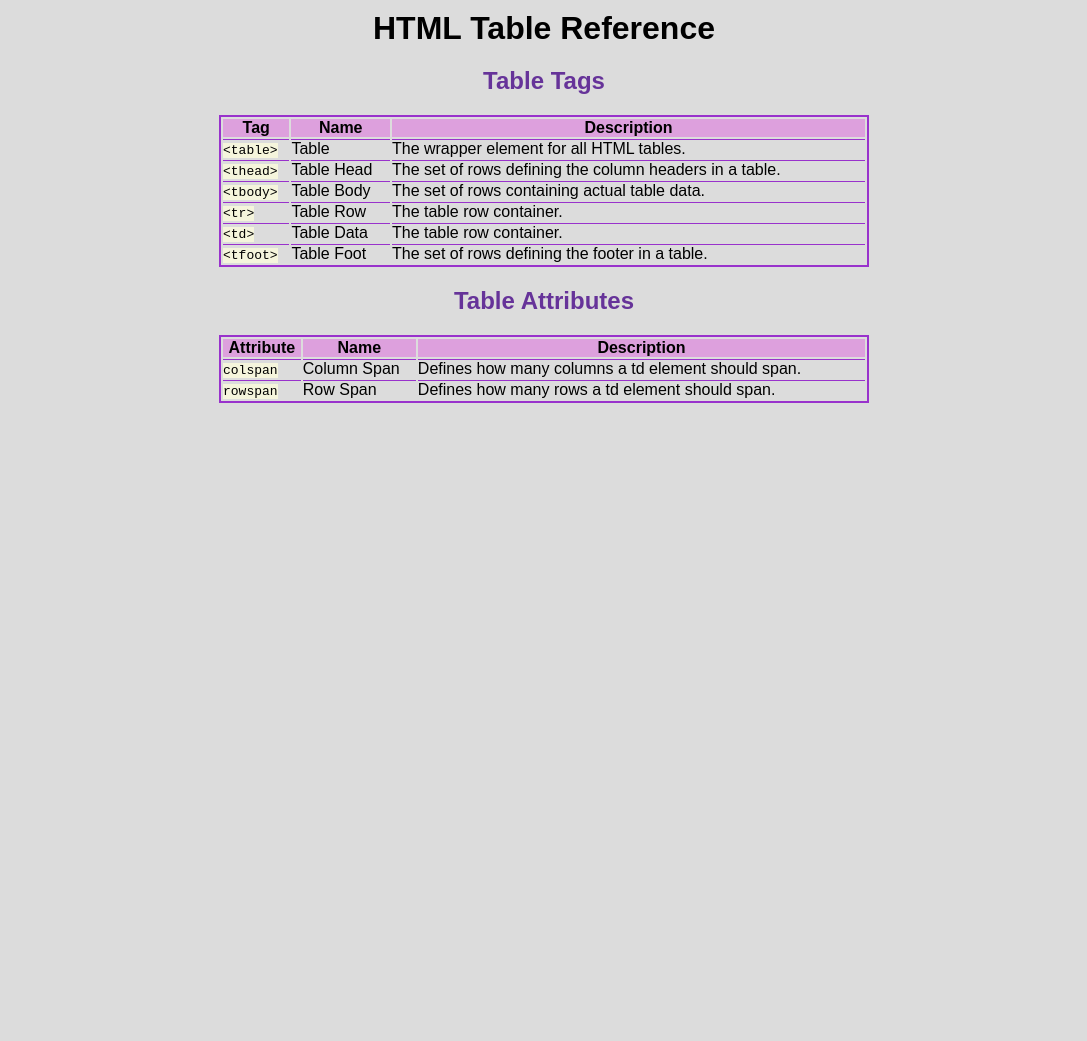
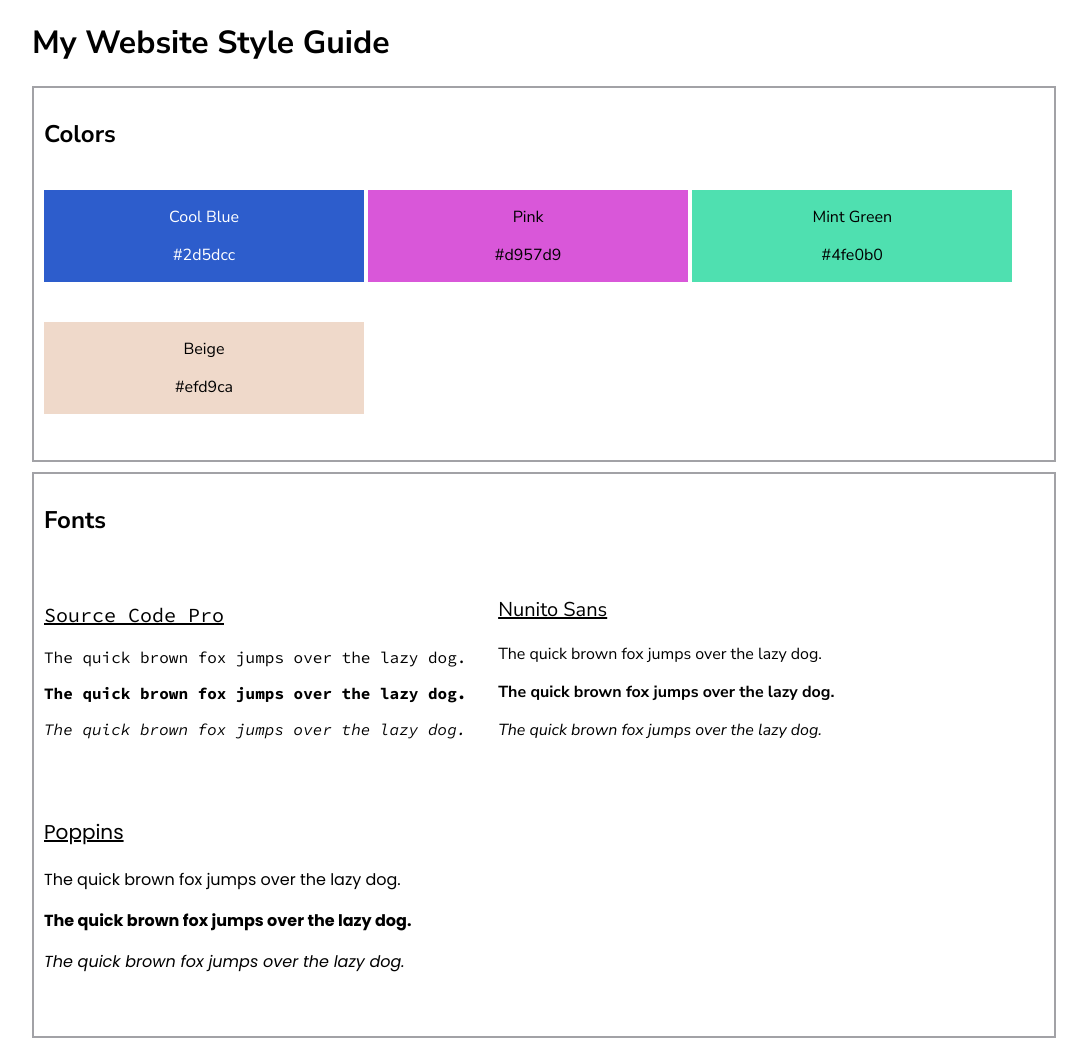
Before and after one commit to shreo1992-beep/newprojecttable, a plain HTML site: page index.html in a window 1280 px wide. Shown: the top 1041 px of the page, without its empty margins (96-1183 px from the left). Before the commit the page ends 800 px from the top, so only its background shows below. Drawn offline with Linux system fonts and the light colour scheme.

Commit message:
first message

```diff
--- a/index.html
+++ b/index.html
@@ -5,78 +5,92 @@
     <meta charset="UTF-8">
     <meta http-equiv="X-UA-Compatible" content="IE=edge">
     <meta name="viewport" content="width=device-width, initial-scale=1.0">
-    <link rel="stylesheet" href="styles.css">
-    <title>new project</title>
+
+    <link rel="preconnect" href="https://fonts.googleapis.com">
+    <link rel="preconnect" href="https://fonts.gstatic.com" crossorigin>
+    <link href="https://fonts.googleapis.com/css2?family=Source+Code+Pro:ital,wght@0,400;0,700;1,400&display=swap"
+        rel="stylesheet">
+    <link href="https://fonts.googleapis.com/css2?family=Nunito+Sans:ital,wght@0,400;0,700;1,400&display=swap"
+        rel="stylesheet">
+    <link href="https://fonts.googleapis.com/css2?family=Poppins:ital,wght@0,400;0,700;1,400&display=swap"
+        rel="stylesheet">
+    <link rel="stylesheet" href="style.css">
+    <title>website style guide</title>
 </head>
 
 <body>
-    <header>
-        <h1>HTML Table Reference</h1>
-        <h2>Table Tags</h2>
-        <table>
-            <thead>
-                <tr>
-                    <th>Tag</th>
-                    <th>Name</th>
-                    <th>Description</th>
-                </tr>
-            <tbody>
-                <tr>
-                    <td><span class="code">&lt;table&gt;</span></td>
-                    <td>Table</td>
-                    <td>The wrapper element for all HTML tables.</td>
-                </tr>
-                <tr>
-                    <td><span class="code">&lt;thead&gt;</span></td>
-                    <td>Table Head</td>
-                    <td>The set of rows defining the column headers in a table.</td>
-                </tr>
-                <tr>
-                    <td><span class="code">&lt;tbody&gt;</span></td>
-                    <td>Table Body</td>
-                    <td>The set of rows containing actual table data.</td>
-                </tr>
-                <tr>
-                    <td><span class="code">&lt;tr&gt;</span></td>
-                    <td>Table Row</td>
-                    <td>The table row container.</td>
-                </tr>
-                <tr>
-                    <td><span class="code">&lt;td&gt;</span></td>
-                    <td>Table Data</td>
-                    <td>The table row container.</td>
-                </tr>
-                <tr>
-                    <td><span class="code">&lt;tfoot&gt;</span></td>
-                    <td>Table Foot</td>
-                    <td>The set of rows defining the footer in a table.</td>
-                </tr>
-            </tbody>
-            </thead>
-        </table>
-        <h2>Table Attributes</h2>
-        <table>
-            <thead>
-                <tr>
-                    <th>Attribute</th>
-                    <th>Name</th>
-                    <th>Description</th>
-                </tr>
-            <tbody>
-                <tr>
-                    <td><span class="code">colspan</span></td>
-                    <td>Column Span</td>
-                    <td>Defines how many columns a td element should span.</td>
-                </tr>
-                <tr>
-                    <td><span class="code">rowspan</span></td>
-                    <td>Row Span</td>
-                    <td>Defines how many rows a td element should span.</td>
-                </tr>
-            </tbody>
-            </thead>
-        </table>
-    </header>
+    <h1>My Website Style Guide</h1>
+    <section class="container">
+        <h1>Colors</h1>
+
+        <ul class="list">
+            <li class="Cool-Blue">
+                <p>Cool Blue</p>
+                <p>#2d5dcc</p>
+            </li>
+            <li class="Pink">
+                <p>Pink</p>
+                <p>#d957d9</p>
+            </li>
+            <li class="Mint-green">
+                <p>Mint Green</p>
+                <p>#4fe0b0</p>
+            </li>
+            <li class="Beige">
+                <p>Beige</p>
+                <p>#efd9ca</p>
+            </li>
+
+        </ul>
+
+    </section>
+
+    <section class="container">
+        <h1>Fonts</h1>
+        <ul class="list list2">
+            <li class="font-source ">
+                <p class="font-label">Source Code Pro</p>
+                <p class="font-regular">The quick brown fox jumps over the lazy dog.</p>
+                <p class="font-bold">The quick brown fox jumps over the lazy dog.</p>
+                <p class="font-italic">The quick brown fox jumps over the lazy dog.</p>
+            </li>
+            <li class="font-Nunito">
+                <p class="font-label">Nunito Sans</p>
+                <p class="font-regular">The quick brown fox jumps over the lazy dog.</p>
+                <p class="font-bold">The quick brown fox jumps over the lazy dog.</p>
+                <p class="font-italic">The quick brown fox jumps over the lazy dog.</p>
+            </li>
+            <li class="font-Poppins">
+                <p class="font-label">Poppins</p>
+                <p class="font-regular">The quick brown fox jumps over the lazy dog.</p>
+                <p class="font-bold">The quick brown fox jumps over the lazy dog.</p>
+                <p class="font-italic">The quick brown fox jumps over the lazy dog.</p>
+            </li>
+        </ul>
+    </section>
+    <section class="container">
+        <h1>Text styles</h1>
+    <secion class="Text-style">
+        <h1>H1: Main page heading</h1>
+        <ul>
+            <li>Font-weight: 700 (bold)</li>
+            <li>Font-size: 26px</li>
+            <li>Font-family: Nunito Sans</li>
+        </ul>
+        <h2>H2: Subheading</h2>
+        <ul>
+            <li>Font-weight: 500</li>
+            <li>Font-size: 18px</li>
+            <li>Font-family: Poppins</li>
+        </ul>
+        <p>P: Paragraph text</p>
+        <ul>
+            <li>Font-weight: 400 (regular)</li>
+            <li>Font-size: 14px</li>
+            <li>Font-family: Poppins</li>
+        </ul>
+    </secion>
+    </section>
 </body>
 
 </html>
--- /dev/null
+++ b/style.css
@@ -0,0 +1,98 @@
+body{
+    box-sizing: border-box;
+    margin:0 10%;
+    font-family: 'Nunito Sans', sans-serif;
+}
+.container
+{
+    border:solid 2px #a2a2a6;
+    padding:10px;
+    margin:10px auto;
+}
+
+.list li{
+    display:inline-block;
+    width:32%;
+    text-align:center;
+    margin: 20px auto;
+}
+.list{
+    padding:0px;
+}
+.Cool-Blue
+{
+    color:white;
+    background-color:rgba(45, 93, 204, 1);
+}
+.Pink
+{
+    background-color:rgba(217, 87, 217, 1);
+}
+.Mint-green
+{
+    background-color:rgba(79, 224, 176, 1);
+}
+.Beige
+{
+    background-color:rgba(239, 217, 202, 1);
+}
+.font-source
+{
+    font-family:'Source Code Pro', monospace;
+}
+
+.font-label
+{
+    text-decoration: underline;
+    font-size:20px;
+}
+.font-regular
+{
+    font-weight: 400;
+}
+.font-bold
+{
+    font-weight: 700;
+}
+.font-italic
+{
+    font-style: italic;
+}
+
+.inline-block
+{
+    display: inline-block;
+}
+.list2 li{
+   text-align: left!important;
+   width: 45%;
+}
+.font-Nunito
+{
+    font-family: 'Nunito Sans', sans-serif;
+}
+.font-Poppins
+{
+    font-family: 'Poppins', sans-serif;
+}
+
+.Text-style h1
+{
+    font-weight: 700;
+    font-family: 'Nunito Sans', sans-serif;;
+    font-size:32px;
+}
+
+.Text-style h2
+{
+    font-weight: 500;
+    font-family: 'Poppins', sans-serif;;
+    font-size:18px;
+}
+
+.Text-style p
+{
+    font-weight: 400;
+    font-family: 'Poppins', sans-serif;;
+    font-size:14px;
+}
--- a/styles.css
+++ /dev/null
@@ -1,49 +0,0 @@
-*{
-    margin: 0;
-    padding: 0;
-    box-sizing: border-box;
-}
-body{
-    background-color: gainsboro;
-    font-family: Arial,sans-serif;
-
-}
-
-header{
-    text-align: center;
-}
-header h1{
-    margin-top:10px;
-}
-
-header h2{
-    margin:20px 0;
-    color: rebeccapurple;
-}
-
-table
-{
-    margin: 0 auto;
-    border: 2px solid darkorchid;
-    width: 650px;
-
-}
-
-thead
-{
-    background-color: plum;
-}
-
-.code{
-    font-family:monospace;
-    background-color:beige;
-}
-
-tbody tr
-{
-    text-align: left;
-
-}
-td{
-    border-top: 1px solid darkorchid;
-}
```
Also changed, not shown: 1 other file.
